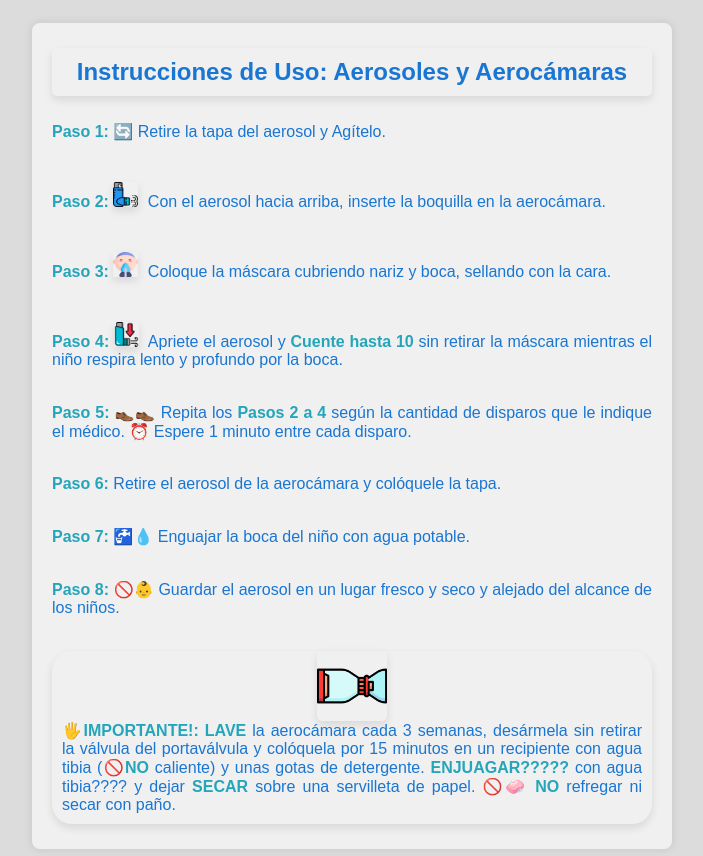
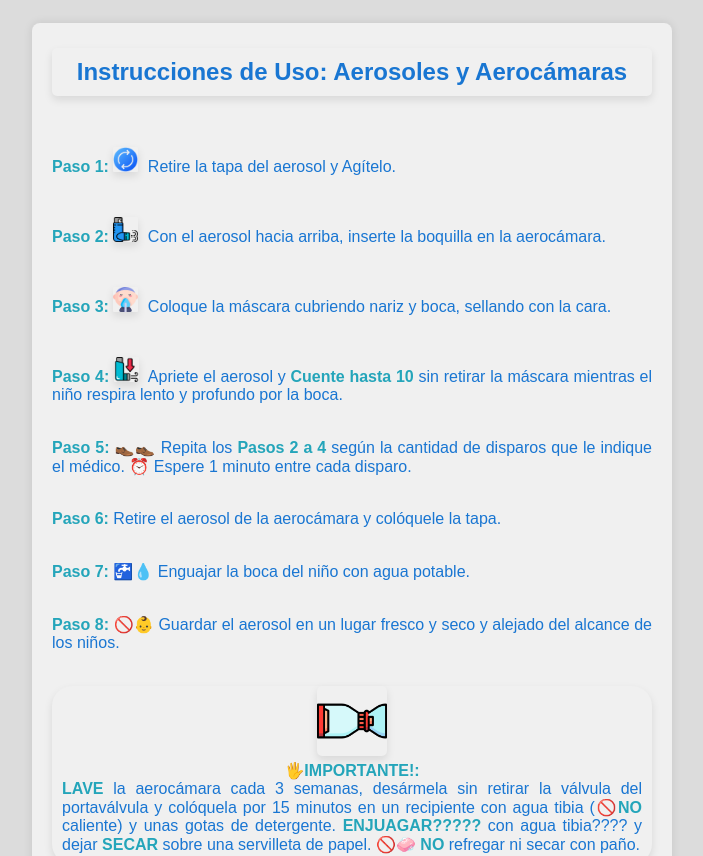
Before and after one commit to MartuV/instrucciones-uso, a React (Create React App) app: page /instrucciones-uso/aerosoles in a window 1280 px wide. Shown: the part 180-1036 px from the top of the page, without its empty margins (288-991 px from the left). Built offline with nearby package versions, Linux system fonts and the light colour scheme.

Commit message:
correccion aerosoles css

```diff
--- a/src/componentes/Aerosoles.js
+++ b/src/componentes/Aerosoles.js
@@ -2,6 +2,8 @@
 
 import React, { useState } from 'react';
 import { descargarInstrucciones } from '../funciones/descargarInstrucciones';
+import agitar from '../imagenes/agitar.png';
+
 import inhaladorParado from '../imagenes/inhaladorParado.png';
 import mascara from '../imagenes/mascara.png';
 import aerocamara from '../imagenes/aerocamara.png';
@@ -30,7 +32,7 @@ function Aerosoles() {
             <div id="container-instrucciones" className="instrucciones">
                 <h2 id="titulo-instrucciones">Instrucciones de Uso: Aerosoles y Aerocámaras</h2>
                 <div className="instructions-content">
-                    <p><strong>Paso 1:</strong> 🔄 Retire la tapa del aerosol y Agítelo.</p>
+                    <p><strong>Paso 1:</strong> <img src={agitar} alt="agitar" className="instruction-icon" /> Retire la tapa del aerosol y Agítelo.</p>
 
                     <p><strong>Paso 2:</strong> <img src={inhaladorParado} alt="inhalador parado" className="instruction-icon" /> Con el aerosol hacia arriba, inserte la boquilla en la aerocámara.</p>
 
@@ -47,7 +49,8 @@ function Aerosoles() {
                     <p><strong>Paso 8:</strong> 🚫👶 Guardar el aerosol en un lugar fresco y seco y alejado del alcance de los niños.</p>
                     <br/>
                     <p className="important">
-                        <img src={aerocamara} alt="aerocamara" className="instruction-icon1" /><strong>🖐️IMPORTANTE!: LAVE </strong>la aerocámara cada 3 semanas, desármela sin retirar la válvula del portaválvula y colóquela por 15 minutos en un recipiente con agua tibia (<span>🚫<strong>NO</strong> caliente</span>) y unas gotas de detergente. <strong>ENJUAGAR?????</strong> con agua tibia???? y dejar <strong>SECAR</strong> sobre una servilleta de papel. 🚫🧼 <strong>NO</strong> refregar ni secar con paño.</p>
+                    <img src={aerocamara} alt="aerocamara" className="instruction-icon1" />
+                    <strong id="manito">🖐️IMPORTANTE!:</strong><strong>LAVE </strong>la aerocámara cada 3 semanas, desármela sin retirar la válvula del portaválvula y colóquela por 15 minutos en un recipiente con agua tibia (<span>🚫<strong>NO</strong> caliente</span>) y unas gotas de detergente. <strong>ENJUAGAR?????</strong> con agua tibia???? y dejar <strong>SECAR</strong> sobre una servilleta de papel. 🚫🧼 <strong>NO</strong> refregar ni secar con paño.</p>
                 </div>
             </div>
         </div>
--- a/src/componentes/Footer.js
+++ b/src/componentes/Footer.js
@@ -13,7 +13,7 @@ function Footer() {
                 <div>
                 Iconos: <a href="https://www.flaticon.es/autores/eucalyp" title="Eucalyp"> Eucalyp</a>,
                     <a href="https://www.flaticon.es/autores/freepik" title="Freepik"> Freepik</a>,
-                    <a href="https://www.flaticon.es/iconos-gratis/asma" title="asma iconos"> Smashicons</a>,
+                    <a href="https://www.flaticon.es/iconos-gratis/asma" title="asma iconos"> Smashicons</a>
                     from <a href="https://www.flaticon.es/" title="Flaticon">www.flaticon.es'</a>
                 </div>
 
--- a/src/componentes/MenuQR.js
+++ b/src/componentes/MenuQR.js
@@ -6,7 +6,7 @@ import Tarjeta from './Tarjeta';
 function MenuQR() {
     // Datos de ejemplo de imágenes QR
     const qrImages = [
-        { nombre: 'Instrucciones 1', imagen: 'jarabe.png', grupo: 'Antibióticos Jarabe', medicamentos: 'Amoxicilina, Cefalexina' },
+        { nombre: 'Instrucciones 1', imagen: 'jarabe.png', grupo: 'Antibióticos Jarabe - Polvo para Reconstituir', medicamentos: 'Amoxicilina, Cefalexina' },
         { nombre: 'Instrucciones 2', imagen: 'inhalador.png', grupo: 'Aerosoles y Aerocámaras', medicamentos: 'Salbutamol, Budesonide' },
 
     ];
--- a/src/estilos/instrucciones.css
+++ b/src/estilos/instrucciones.css
@@ -68,10 +68,16 @@
 
 .instruction-icon1 {
     display: block; /* Cambiar a bloque para alinear verticalmente */
-    margin: auto; /* Centrar horizontalmente */
+    margin: 0 auto 5px auto; /* Centrar horizontalmente */
     width: 12%; /* Ajusta el tamaño de las imágenes según sea necesario */
     border-radius: 5px; /* Borde cuadrado para las imágenes */
     background-color: #f0f0f0;
+  }
+
+  #manito {
+    display: block;
+    margin: auto;
+    text-align: center;
   }
 
   .instructions-content p.important {
@@ -84,6 +90,8 @@
     border-radius: 20px; /* Borde redondeado para el contenedor */
     box-shadow: 0 4px 8px rgba(0, 0, 0, 0.1);
   }
+
+
 
 strong {
     color: #24a5ba;
```
Also changed, not shown: src/imagenes/agitar.png (added).
